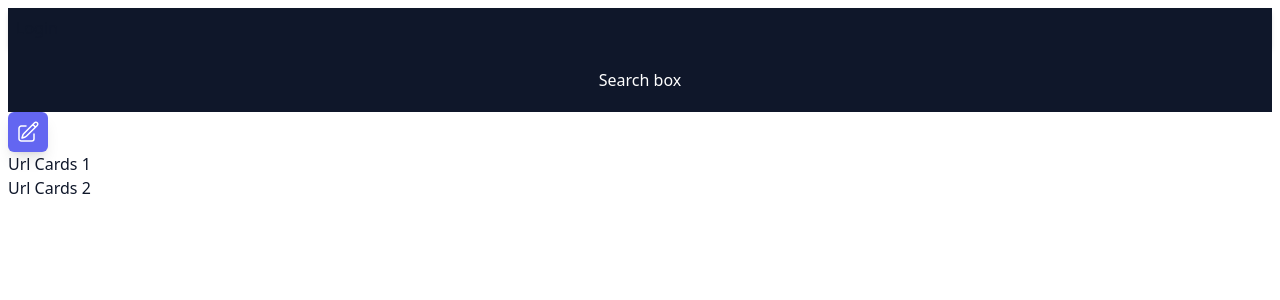
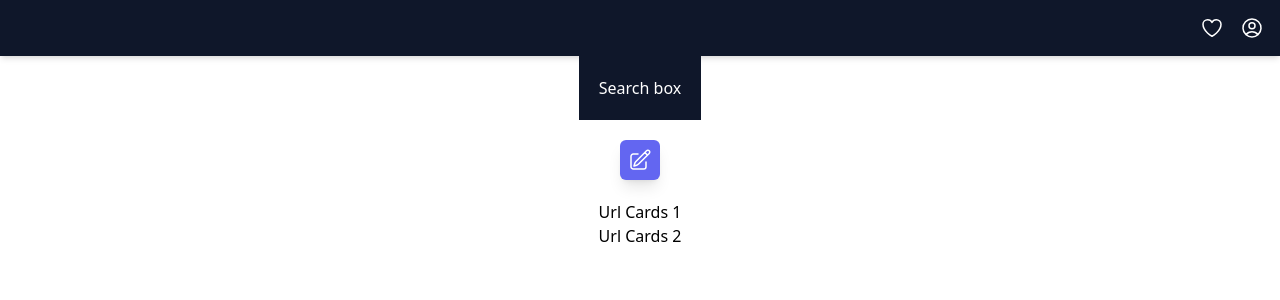
Before and after one commit to esther615kim/next_linkuni, a Next.js app: page / in a window 1280 px wide. Shown: the top 300 px of the page. Built offline with nearby package versions, Linux system fonts and the light colour scheme.

Commit message:
style: add icons to TopNav

```diff
--- a/src/components/AddUrlBox/index.tsx
+++ b/src/components/AddUrlBox/index.tsx
@@ -4,7 +4,7 @@ import { PencilSquareIcon } from "@heroicons/react/24/outline";
 
 export const AddUrlBox = function () {
   return (
-    <div className="inline-flex items-center justify-center p-2 bg-indigo-500 rounded-md shadow-lg">
+    <div className="inline-flex items-center justify-center w-10 p-2 m-5 bg-indigo-500 rounded-md shadow-lg">
       <PencilSquareIcon className="w-6 h-6 text-white" />
     </div>
   );
--- a/src/components/Layout/index.tsx
+++ b/src/components/Layout/index.tsx
@@ -1,3 +1,4 @@
+import { HeartIcon, UserCircleIcon } from "@heroicons/react/24/outline";
 import Head from "next/head";
 import { useState } from "react";
 
@@ -17,22 +18,31 @@ Props) {
   const [user, setUser] = useState<string | null>(null);
 
   // use Button component
-  const logInBtn = <button>Login</button>;
-
+  const logInBtn = (
+    <button>
+      <UserCircleIcon className="w-6 h-6 text-white" />
+    </button>
+  );
   const logOutBtn = <button>LogOut</button>;
 
-  console.log("user", user);
+  const FavListBtn = (
+    <button>
+      <HeartIcon className="w-6 h-6 mr-4 text-white" />
+    </button>
+  );
+
   return (
     <div
-      className="p-2 bg-white dark:bg-slate-900 text-slate-900 dark:text-white"
-      //   {...styleProps}
+
+    //   {...styleProps}
     >
       <Head>{title}</Head>
       {/* TOP NAV */}
-      <div className="p-2 shadow-md bg-slate-900 dark:bg-white text-slate-900 dark:text-white">
+      <div className="flex justify-end p-4 text-white shadow-md bg-slate-900 dark:bg-white dark:text-slate-900">
+        {FavListBtn}
         {user ? logOutBtn : logInBtn}
       </div>
-      {children}
+      <div className="flex flex-col items-center">{children}</div>
     </div>
   );
 };
```
